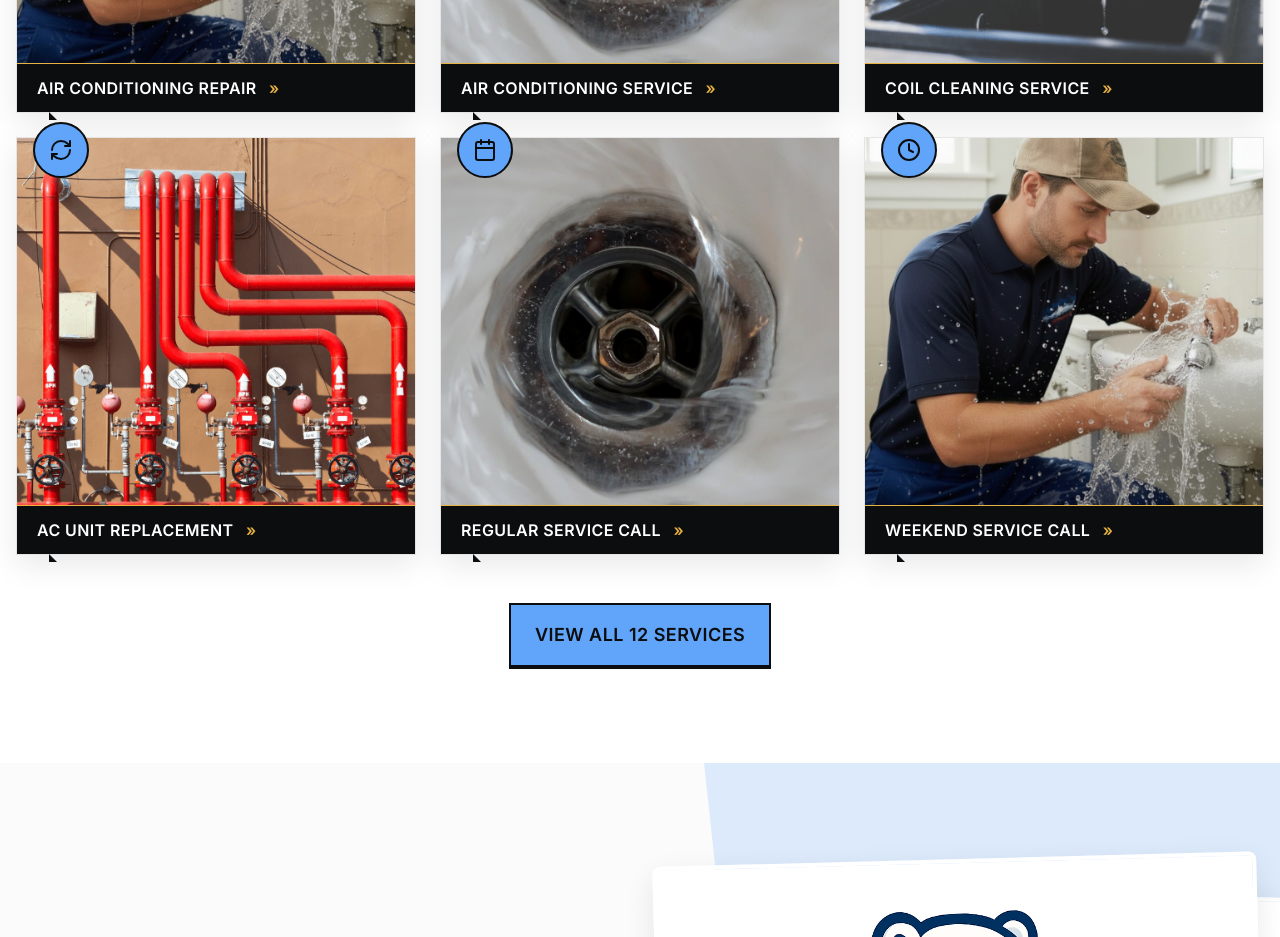
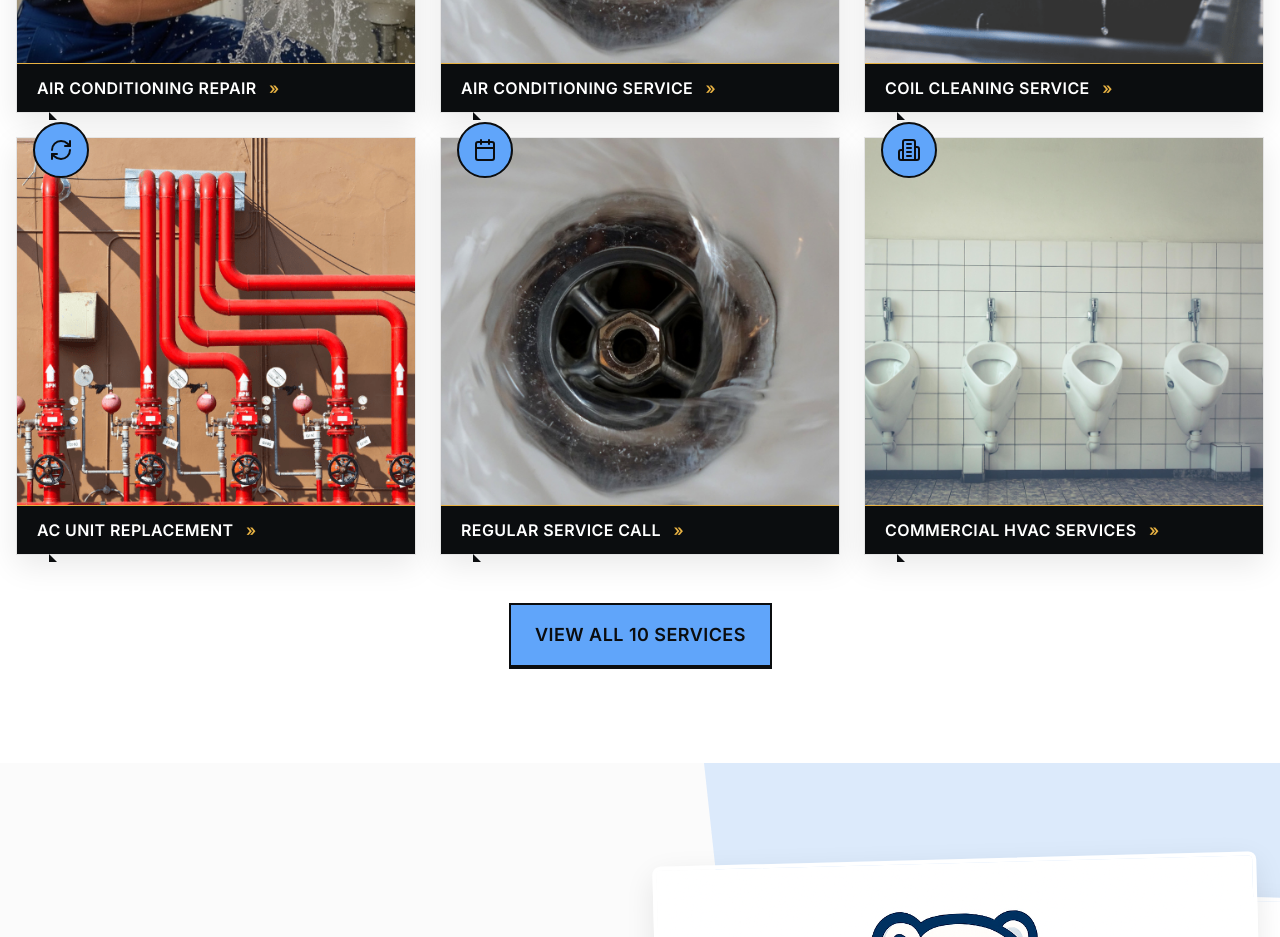
Before and after one commit to Expandingmind/MaagnusRSAC, a Next.js app: page / in a window 1280 px wide. Shown: the part 1640-2577 px from the top of the page. Built offline with nearby package versions, Linux system fonts and the light colour scheme.

Commit message:
Remove Indoor Air Quality and Weekend Service Call services

```diff
--- a/content/services.ts
+++ b/content/services.ts
@@ -101,21 +101,6 @@ export const services: Service[] = [
     ctaLabel: 'Schedule Service'
   },
   {
-    slug: 'weekend-service-call',
-    name: 'Weekend Service Call',
-    icon: 'clock',
-    image: '/images/emergency.png',
-    heroImage: '/images/emergency.png',
-    summary: 'Weekend and after-hours service for urgent AC and heating issues. We\'re here when you need us most.',
-    bullets: [
-      'Weekend availability',
-      'After-hours service',
-      'Priority response',
-      'Emergency repairs'
-    ],
-    ctaLabel: 'Call for Weekend Service'
-  },
-  {
     slug: 'commercial-hvac',
     name: 'Commercial HVAC Services',
     icon: 'building',
@@ -161,21 +146,6 @@ export const services: Service[] = [
     ctaLabel: 'Upgrade Thermostat'
   },
   {
-    slug: 'indoor-air-quality',
-    name: 'Indoor Air Quality',
-    icon: 'shield',
-    image: '/images/water-quality.png',
-    heroImage: '/images/water-quality.png',
-    summary: 'Comprehensive indoor air quality solutions including purifiers, humidifiers, and UV lights.',
-    bullets: [
-      'Air purification systems',
-      'Humidity control',
-      'UV light installation',
-      'Air quality testing'
-    ],
-    ctaLabel: 'Improve Air Quality'
-  },
-  {
     slug: 'preventive-maintenance',
     name: 'Preventive Maintenance Plans',
     icon: 'calendar',
```
Also changed, not shown: public/images/acair.jpeg (added), 1 other file (tests, documents, lock files or other folders).
